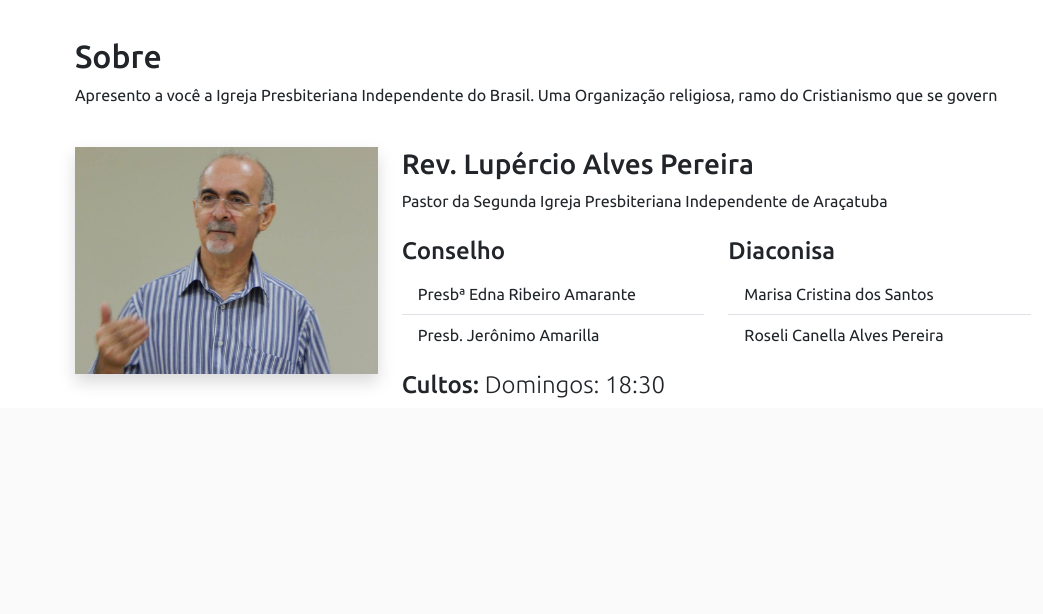
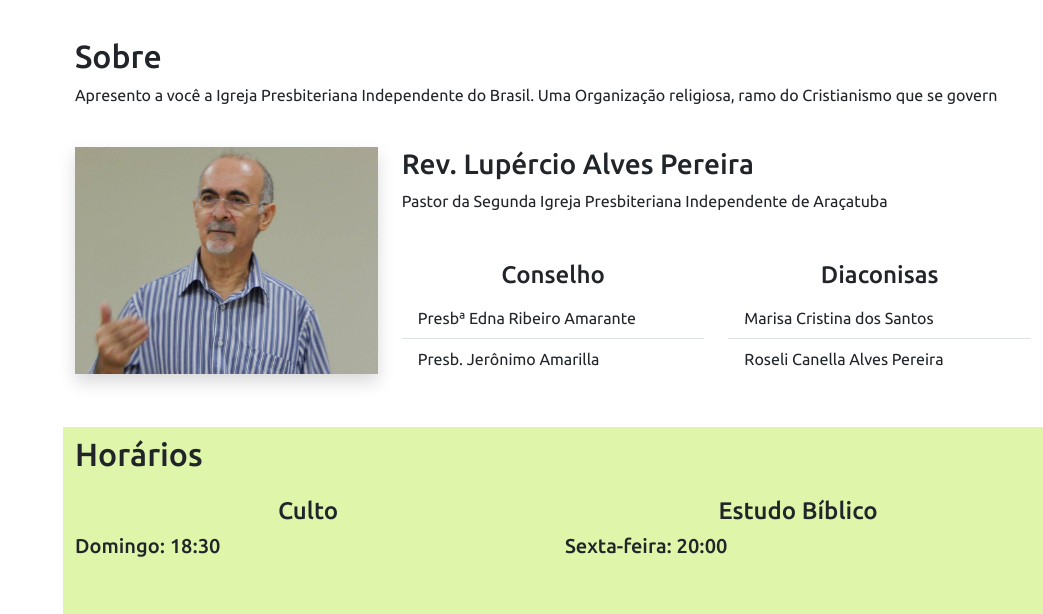
Before and after one commit to ismaelconstantino/ipi2_ata, a Flask app: page / in a window 1280 px wide. Shown: the part 827-1441 px from the top of the page, without its empty margins (237-1280 px from the left). Before the commit the page ends 1225 px from the top, so only its background shows below. Run offline with Flask 3, Linux system fonts and the light colour scheme; some libraries are stand-ins or nearby versions.

Commit message:
menu "sobre" finalizado

```diff
--- a/static/script.js
+++ b/static/script.js
@@ -8,3 +8,16 @@
         : menuMobile.classList.replace("bi-x", "bi-list");
     body.classList.toggle("menu-nav-active");
 });
+
+/* Fecha menu quando clicar em algum item, alterando icone para list */
+
+const navItem = document.querySelectorAll('.nav-item')
+
+navItem.forEach(item => {
+    item.addEventListener("click", () => {
+        if (body.classList.contains("menu-nav-active")) {
+            body.classList.remove("menu-nav-active")
+            menuMobile.classList.replace("bi-x", "bi-list");
+        }
+    })
+});
--- a/static/style.css
+++ b/static/style.css
@@ -129,6 +129,10 @@
   color: #fff;
 }
 
+section#sobre div#conselho h4 {
+  text-align: center;
+}
+
 i.menu-mobile {
   position: fixed;
   color: #fff;
@@ -196,3 +200,23 @@
   background-color: #252c90;
   border-radius: 10%;
 }
+
+.section-bg {
+  background: #dff5aa;
+}
+
+section#sobre div#conselho h4 {
+  text-align: center;
+}
+
+section#sobre div#diaconal h4 {
+  text-align: center;
+}
+
+section#horario div#culto h4 {
+  text-align: center;
+}
+
+section#horario div#estudo h4 {
+  text-align: center;
+}
--- a/templates/index.html
+++ b/templates/index.html
@@ -93,14 +93,12 @@
                 </div>
 
                 <div class="col-md-8">
-
                     <div class="col-md-12">
                         <h3>Rev. Lupércio Alves Pereira</h3>
                         <p>Pastor da Segunda Igreja Presbiteriana Independente de Araçatuba</p>
                     </div>
 
-                    <div class="row mt-4">
-
+                    <div class="row mt-5">
                         <div class="col-md-6" id="conselho">
                             <h4>Conselho</h4>
                             <ul class="list-group list-group-flush">
@@ -114,7 +112,7 @@
                         </div>
 
                         <div class="col-md-6" id="diaconal">
-                            <h4>Diaconisa</h4>
+                            <h4>Diaconisas</h4>
                                 <ul class="list-group list-group-flush">
                                     <li class="list-group-item">
                                         Marisa Cristina dos Santos
@@ -125,18 +123,34 @@
                                 </ul>
                         </div>
                     </div>
+                </div>
+            </div>
+        </section>
 
+        <section class="mt-5 section-bg" id="horario">
+            <div class="container pb-5">
+                <h2 class='pt-2'>Horários</h2>
 
-                    <div class="col-md-12 mt-3">
-                        <h4 mt-6>Cultos:
-                            <span class="fw-lighter"> Domingos: 18:30</span>
-                        </h4>
+                <div class="row mt-4">
+                    <div class="col-md-6" id="culto">
+                        <h4>Culto</h4>
+                        <h5>Domingo:
+                            <span> 18:30</span>
+                        </h5>
+                    </div>
+
+                    <div class="col-md-6" id="estudo">
+                        <h4>Estudo Bíblico</h4>
+                        <h5>Sexta-feira:
+                            <span>20:00</span>
+                        </h5>
                     </div>
                 </div>
 
             </div>
+        </section>
 
-        </section>
+
 
     </main>
 
```
Lines whose indentation alone changed are shown as unchanged.
